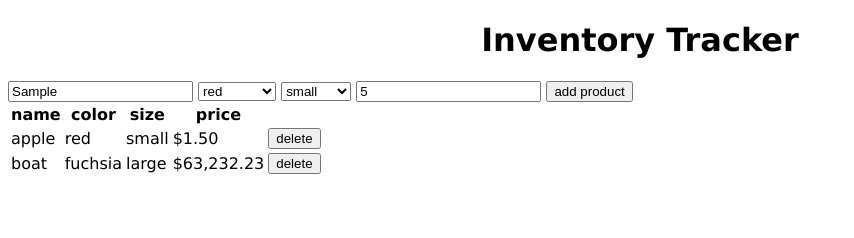
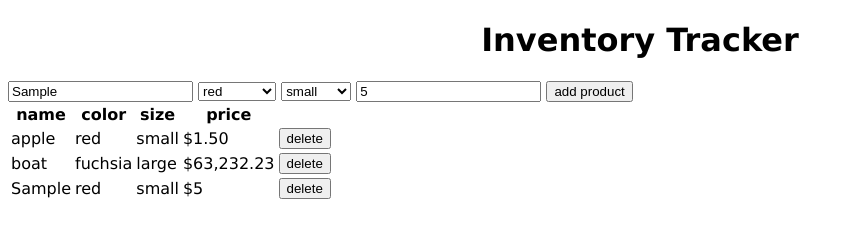
Before and after one commit to jamespetran/wk7friday, a plain HTML site: page index.html in a window 1280 px wide. Both pictures are taken after typing "Sample", "5" into the empty fields and a click on the input "add product". Shown: the whole page, without its empty margins (0-854 px from the left). Drawn offline with Linux system fonts and the light colour scheme.

Commit message:
delete button & inventory logging

```diff
--- a/index.html
+++ b/index.html
@@ -42,6 +42,7 @@
             type="number"
             min="0.00"
             placeholder="price"
+            step="0.01"
         />
         <!-- Submit button -->
         <input
@@ -62,7 +63,7 @@
                 <th>price</th>
             </tr>
         </thead>
-        <tbody>
+        <tbody id="productList">
             <tr>
                 <td>apple</td>
                 <td>red</td>
--- a/main.js
+++ b/main.js
@@ -3,10 +3,57 @@ $(onReady);
 function onReady() {
     console.log(`JQ`);
 
+    //add product w form
     $('#productForm').on('submit', onAddProduct);
+
+    //delete item w button
+    $(document).on('click', '.deleteBtn', onDeleteBtn);
 }
+let inventory = [];
 
 function onAddProduct(event) {
     console.log(`product added`);
     event.preventDefault();
+
+    let name = $('#nameInput').val();
+    let color = $('#colorInput').val();
+    let size = $('#sizeInput').val();
+    let price = $('#priceInput').val();
+
+    let product ={
+        name: name,
+        color: color,
+        size: size,
+        price: price
+    }
+    inventory.push(product);
+
+    console.log(inventory);
+
+    //render teh inventory
+    //loop thru inventory array
+    //render each product
+    //as a <tr>
+
+    for (let product of inventory)
+        $('productList').empty();
+
+        $('#productList').append(`
+        <tr>
+            <td>${product.name}</td>
+            <td>${product.color}</td>
+            <td>${product.size}</td>
+            <td>$${product.price}</td>
+            <td>
+                <button class="deleteBtn">
+                    delete
+                </button>
+            </td>
+        </tr>
+
+        `);
 }
+
+function onDeleteBtn() {
+    $(this).parent().parent('tr').remove();
+}
```
Also changed, not shown: 1 other file.
